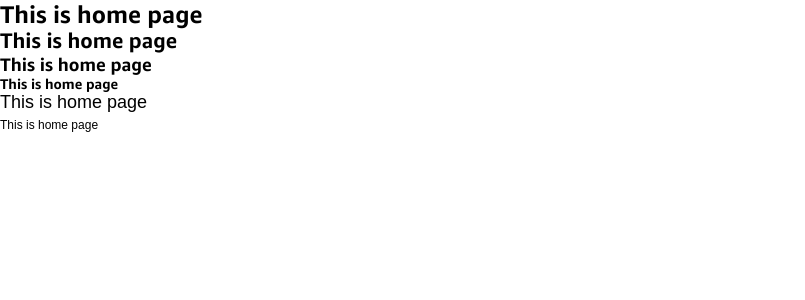
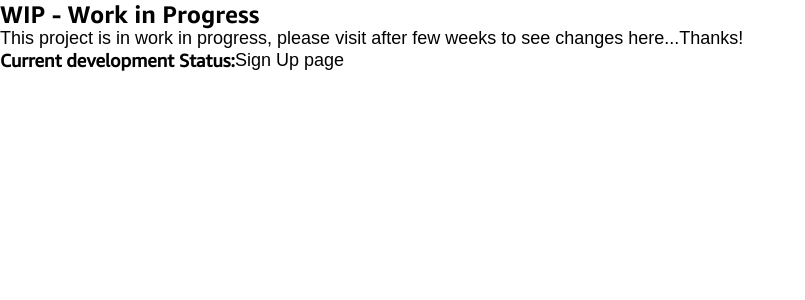
Before and after one commit to HimanshuKanojiya/react-web-amazon, a React (Create React App) app: page / in a window 1280 px wide. Shown: the top 300 px of the page, without its empty margins (0-805 px from the left). Built offline with nearby package versions, Linux system fonts and the light colour scheme; no server answers.

Commit message:
added WIP notice for homepage

```diff
--- a/src/pages/Home.tsx
+++ b/src/pages/Home.tsx
@@ -3,12 +3,28 @@ import React from "react";
 const Home: React.FC = () => {
   return (
     <>
-      <h1>This is home page</h1>
-      <h2>This is home page</h2>
-      <h3>This is home page</h3>
-      <h4>This is home page</h4>
-      <p>This is home page</p>
-      <span>This is home page</span>
+      <div>
+        <h1>WIP - Work in Progress</h1>
+        <p>
+          This project is in work in progress, please visit after few weeks to
+          see changes here...Thanks!
+        </p>
+        <span
+          style={{
+            display: "flex",
+            alignItems: "center",
+          }}
+        >
+          <strong
+            style={{
+              fontSize: "18px",
+            }}
+          >
+            Current development Status:
+          </strong>{" "}
+          <p>Sign Up page</p>
+        </span>
+      </div>
     </>
   );
 };
```
